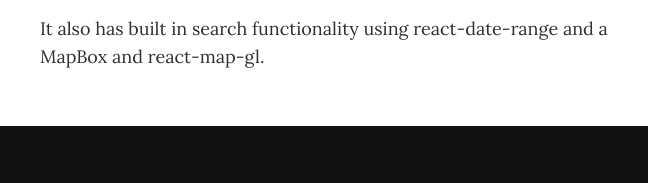
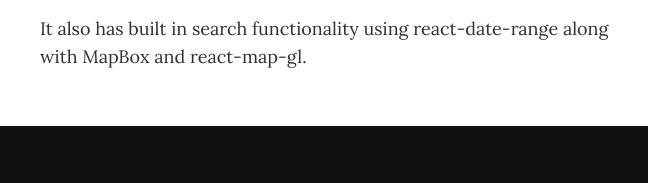
Before and after one commit to matthewmanbrad/portfolio, a website built with Vite: page portfolio-item-bradsbnb.html in a window 1280 px wide. Shown: the part 513-696 px from the top of the page, 300-948 px from the left. Built offline with nearby package versions, Linux system fonts and the light colour scheme.

Commit message:
clean up brads bnb

```diff
--- a/portfolio-item-bradsbnb.html
+++ b/portfolio-item-bradsbnb.html
@@ -52,7 +52,7 @@
             </a>
         </div>
         <p>This is the main layout of an Airbnb clone. It is built using React, Next.js, and TailwindCSS.</p>
-        <p>It also has built in search functionality using react-date-range and a MapBox and react-map-gl.</p>
+        <p>It also has built in search functionality using react-date-range along with MapBox and react-map-gl.</p>
     </div>
 
 
```
